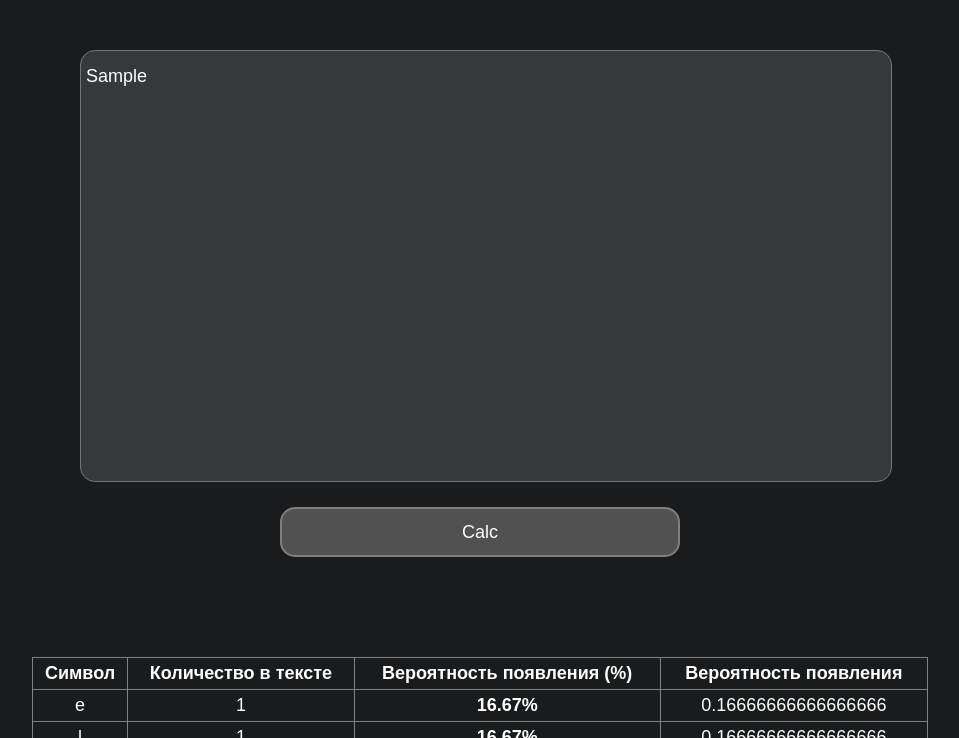
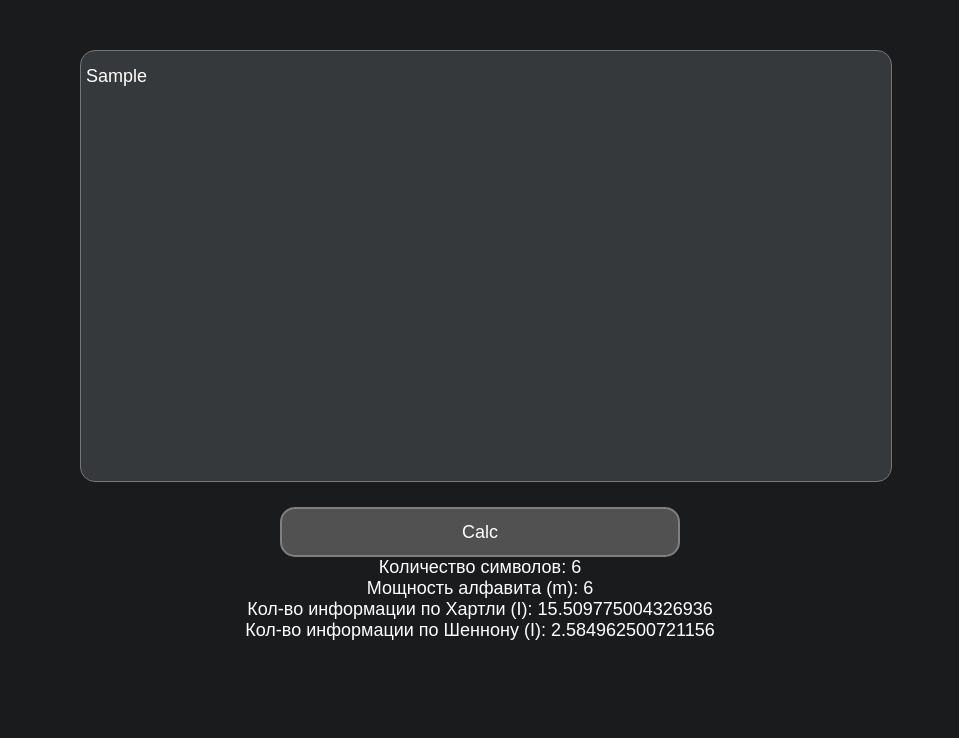
Before and after one commit to KushnirDenis/itac_lab1, a plain HTML site: page task1/index.html in a window 1280 px wide. Both pictures are taken after typing "Sample" into the empty fields and a click on the button "Calc". Shown: the top 738 px of the page, without its empty margins (160-1119 px from the left). Drawn offline with Linux system fonts and the light colour scheme.

Commit message:
add text information amount

```diff
--- a/task1/index.html
+++ b/task1/index.html
@@ -16,7 +16,24 @@
 
             <button type="button" id="calc-btn">Calc</button>
         </section>
-
+        <section class="text-info">
+            <div>
+                <span>Количество символов:</span>
+                <span class="characters">0</span>
+            </div>
+            <div>
+                <span>Мощность алфавита (m):</span>
+                <span class="alphabet-power">0</span>
+            </div>
+            <div>
+                <span>Кол-во информации по Хартли (I):</span>
+                <span class="hartley-information-amount">0</span>
+            </div>
+            <div>
+                <span>Кол-во информации по Шеннону (I):</span>
+                <span class="shannon-information-amount">0</span>
+            </div>
+        </section>
         <table id="output-table">
             <tr>
                 <th>Символ</th>
--- a/task1/js/main.js
+++ b/task1/js/main.js
@@ -3,6 +3,8 @@ let button = document.querySelector("#calc-btn");
 let outputTable = document.querySelector("#output-table");
 
 let text = "";
+
+let alphabetSize = 0;
 
 let { log } = console;
 
@@ -41,7 +43,8 @@ function calc(text) {
 
     symbols.sort((a, b) => a.count < b.count ? 1 : -1);
 
-    drawInfo(outputTable, symbols);
+    alphabetSize = symbols.length;
+    drawInfo(outputTable, symbols, text);
 }
 
 function calcChance(text, amount) {
@@ -49,7 +52,7 @@ function calcChance(text, amount) {
 }
 
 
-function drawInfo(outputTable, charactersInfo) {
+function drawInfo(outputTable, charactersInfo, text) {
     let rowCount = outputTable.rows.length;
     for (let i = 1; i < rowCount; i++) {
         outputTable.deleteRow(1);
@@ -75,4 +78,18 @@ function drawInfo(outputTable, charactersInfo) {
         row.insertCell(2).innerHTML = `<b>${(char.chance * 100).toFixed(2)}%</b>`;
         row.insertCell(3).innerHTML = char.chance;
     });
+
+    let alphabetPower = charactersInfo.length;
+    let shannonInformationAmount = 0;
+    document.querySelector(".characters").innerHTML = text.length;
+    document.querySelector(".alphabet-power").innerHTML = alphabetPower;
+    document.querySelector(".hartley-information-amount").innerHTML = Math.log2(alphabetPower) * text.length;
+
+    for (let i = 0; i < charactersInfo.length; i++) {
+        const char = charactersInfo[i];
+        shannonInformationAmount += char.chance * Math.log2(char.chance);
+
+    }
+
+    document.querySelector(".shannon-information-amount").innerHTML = -shannonInformationAmount;
 }
```
